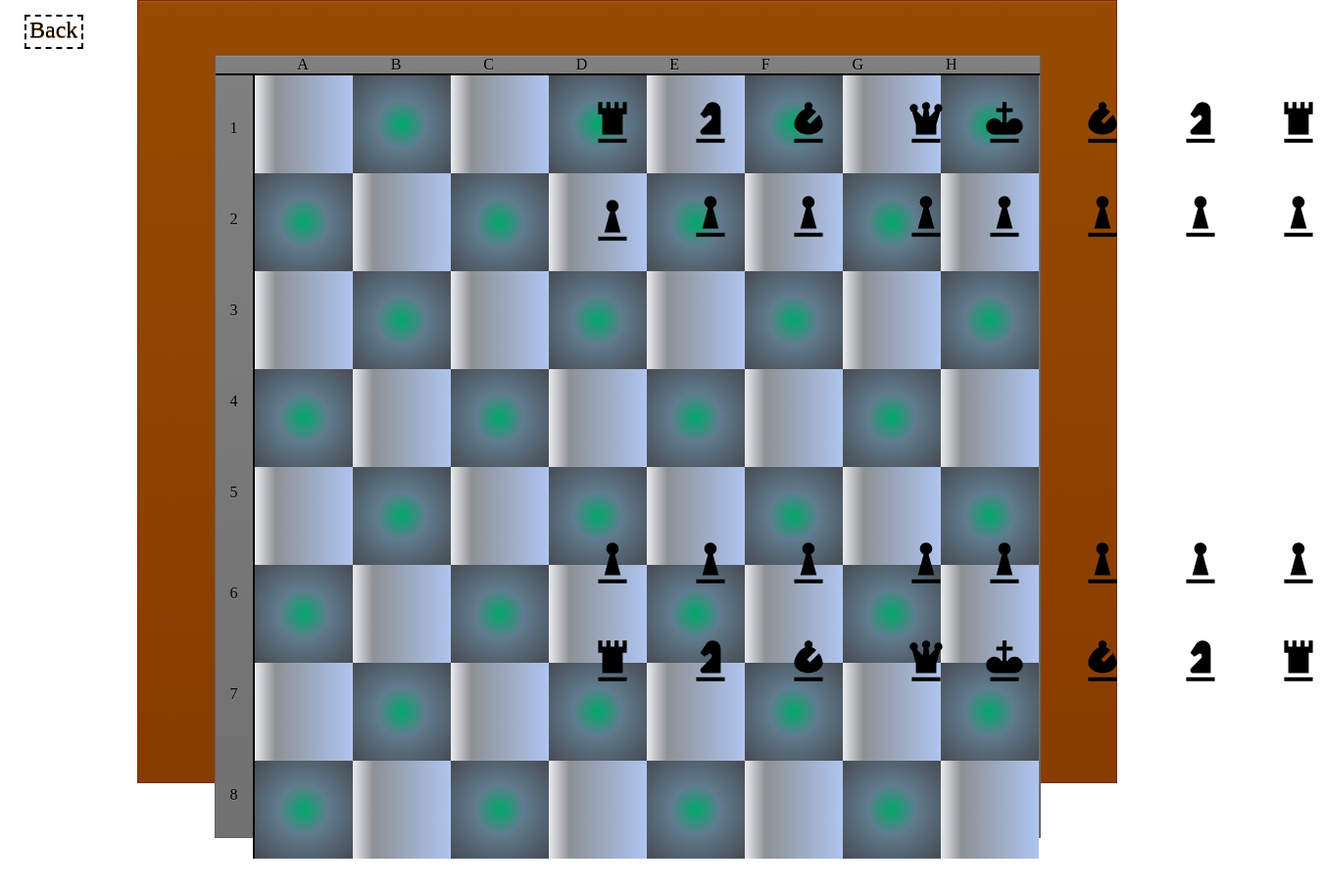
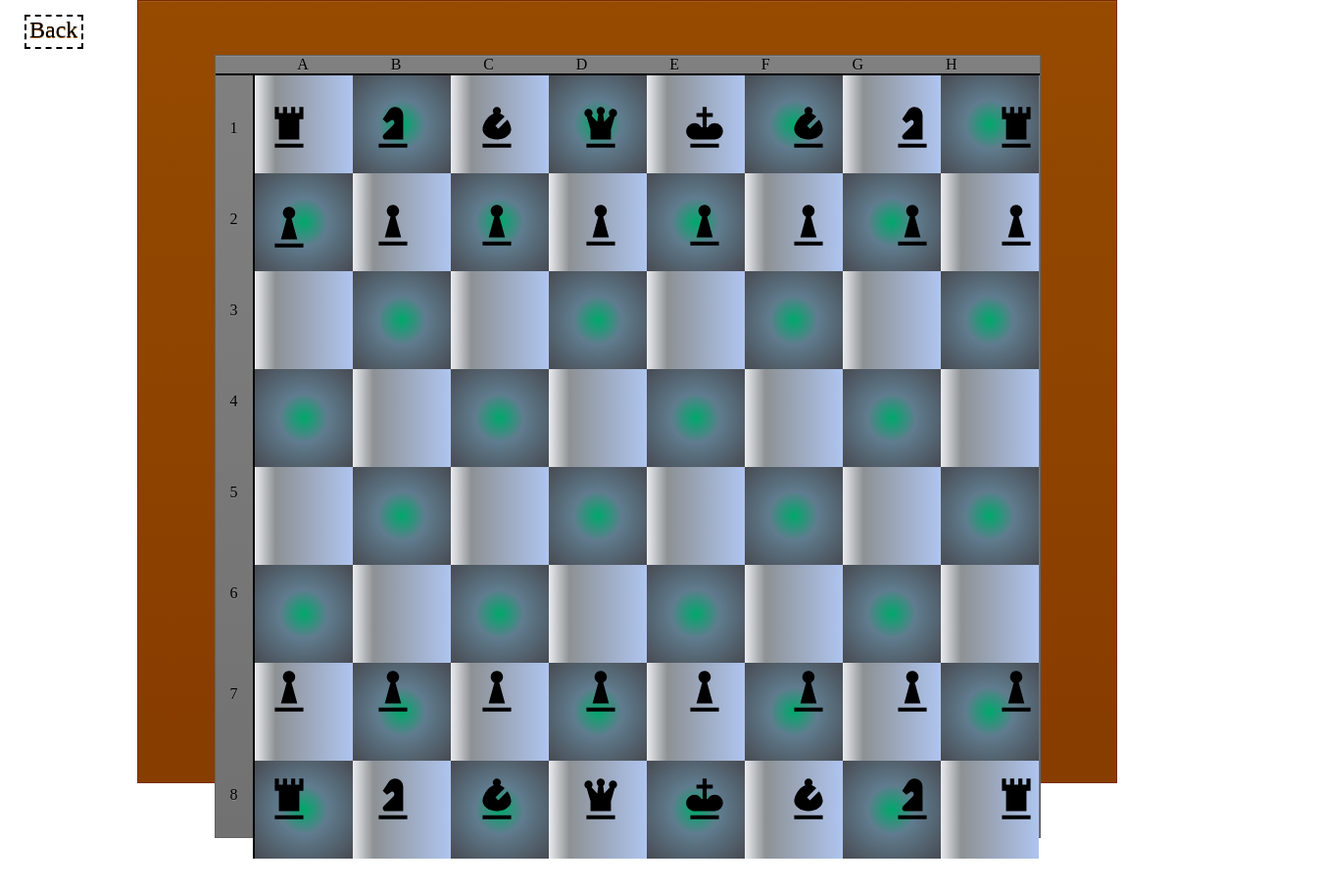
Before and after one commit to MortyStorm/home-work-public, a plain HTML site: page h-w_9/index.html in a window 1280 px wide. Shown: the whole page at 98% size, 1350 px wide, since content can reach past the window. Drawn offline with Linux system fonts and the light colour scheme.

Commit message:
fixed positioning

```diff
--- a/h-w_9/css/style.css
+++ b/h-w_9/css/style.css
@@ -4,6 +4,12 @@
     padding: 0;
 }
 
+.wrapper {
+    max-width: 1000px;
+    width: 100%;
+    margin: 0 auto;
+
+}
 
 .bg-chess {
     max-width: 1000px;
@@ -16,6 +22,7 @@
     text-shadow: 0 1px 0 #A55A0F;
     box-shadow: inset 0 1px 0 #A55A0F;
     margin: 0 auto;
+
 }
 
 .chess-board {
@@ -29,6 +36,7 @@
     max-width: 843px;
     width: 100%;
     margin: 55px auto;
+    position: relative;
 }
 
 .chess-letters {
@@ -89,7 +97,6 @@
 .board-container {
     display: flex;
     flex-flow: row wrap;
-    position: relative;
 }
 .first-row {
     display: inherit;
@@ -128,6 +135,10 @@ width: 100px;
 height: 100px;
 }
 
+.hack {
+    position: relative;
+}
+
 .hack::before {
     content: "";
     display: block;
@@ -135,209 +146,214 @@ height: 100px;
 }
 
 /* правильно ли применен паддинг-хак? */
-
-.chess_front-r {
-    position: absolute;
-    top: 150px;
-    left: 600px;
-}
+/* как проверить на разные разрешения */
 
 img {
     width: 50px;
 }
 
+.chess_front-r {
+    position: absolute;
+    top: 100px;
+    left: 50px;
+}
+
 .chess_front-x2 {
     position: absolute;
-    top: 196px;
-    left: 700px;
+    top: 148px;
+    left: 156px;
 }
 
 .chess_front-x3 {
     position: absolute;
-    top: 196px;
-    left: 800px;
+    top: 148px;
+    left: 262px;
+
 }
 
 .chess_front-x4 {
     position: absolute;
-    top: 196px;
-    left: 920px;
+    top: 148px;
+    left: 368px;
+
 }
 
 .chess_front-x5 {
     position: absolute;
-    top: 196px;
-    left: 1000px;
+    top: 148px;
+    left: 474px;
+
 }
 
 .chess_front-x6 {
     position: absolute;
-    top: 196px;
-    left: 1100px;
+    top: 148px;
+    left: 580px;
+
 }
 
 .chess_front-x7 {
     position: absolute;
-    top: 196px;
-    left: 1200px;
+    top: 148px;
+    left: 686px;
+
 }
 
 .chess_front-x8 {
     position: absolute;
-    top: 196px;
-    left: 1300px;
+    top: 148px;
+    left: 792px;
 }
-
-.opposite-row-front {
-    position: absolute;
-    bottom: 196px;
-    left: 600px;
-}
-
-.opposite-row-front-x2 {
-    position: absolute;
-    bottom: 196px;
-    left: 700px;
-}
-
-.opposite-row-front-x3 {
-    position: absolute;
-    bottom: 196px;
-    left: 800px;
-}
-
-.opposite-row-front-x4 {
-    position: absolute;
-    bottom: 196px;
-    left: 920px;
-}
-
-.opposite-row-front-x5 {
-    position: absolute;
-    bottom: 196px;
-    left: 1000px;
-}
-
-.opposite-row-front-x6 {
-    position: absolute;
-    bottom: 196px;
-    left: 1100px;
-}
-
-.opposite-row-front-x7 {
-    position: absolute;
-    bottom: 196px;
-    left: 1200px;
-}
-
-.opposite-row-front-x8 {
-    position: absolute;
-    bottom: 196px;
-    left: 1300px;
-}
-
-
 
 /* back row */
 
 .chess_back-r {
     position: absolute;
-    top: 50px;
-    left: 600px;
+    top: -2px;
+    left: 50px;
 }
 
 .chess_back-r-x2 {
     position: absolute;
-    top: 50px;
-    left: 700px;
+    top: -2px;
+    left: 156px;
 }
 
 .chess_back-r-x3 {
     position: absolute;
-    top: 50px;
-    left: 800px;
+    top: -2px;
+    left: 262px;
 }
 
 .chess_back-r-x4 {
     position: absolute;
-    top: 50px;
-    left: 920px;
+    top: -2px;
+    left: 368px;
 }
 
 .chess_back-r-x5 {
     position: absolute;
-    top: 50px;
-    left: 1000px;
+    top: -2px;
+    left: 474px;
 }
 
 .chess_back-r-x6 {
     position: absolute;
-    top: 50px;
-    left: 1100px;
+    top: -2px;
+    left: 580px;
 }
 
 .chess_back-r-x7 {
     position: absolute;
-    top: 50px;
-    left: 1200px;
+    top: -2px;
+    left: 686px;
 }
+
 
 .chess_back-r-x8 {
     position: absolute;
-    top: 50px;
-    left: 1300px;
+    top: -2px;
+    left: 792px;
+}
+
+/* opposite fr */
+.opposite-row-front {
+    position: absolute;
+    bottom: 120px;
+    left: 50px;
+}
+
+.opposite-row-front-x2 {
+    position: absolute;
+    bottom: 120px;
+    left: 156px;
+}
+
+.opposite-row-front-x3 {
+    position: absolute;
+    bottom: 120px;
+    left: 262px;
+}
+
+.opposite-row-front-x4 {
+    position: absolute;
+    bottom: 120px;
+    left: 368px;
+}
+
+.opposite-row-front-x5 {
+    position: absolute;
+    bottom: 120px;
+    left: 474px;
+}
+
+.opposite-row-front-x6 {
+    position: absolute;
+    bottom: 120px;
+    left: 580px;
+}
+
+.opposite-row-front-x7 {
+    position: absolute;
+    bottom: 120px;
+    left: 686px;
+}
+
+.opposite-row-front-x8 {
+    position: absolute;
+    bottom: 120px;
+    left: 792px;
 }
 
 /* back opposite row */
 
 .chess_back-op-r {
     position: absolute;
-    bottom: 96px;
-    left: 600px;
+    bottom: 10px;
+    left: 50px;
 }
 
 .chess_back-op-r-x2 {
     position: absolute;
-    bottom: 96px;
-    left: 700px;
+    bottom: 10px;
+    left: 156px;
 }
 
 .chess_back-op-r-x3 {
     position: absolute;
-    bottom: 96px;
-    left: 800px;
+    bottom: 10px;
+    left: 262px;
 }
 
 .chess_back-op-r-x4 {
     position: absolute;
-    bottom: 96px;
-    left: 920px;
+    bottom: 10px;
+    left: 368px;
 }
 
 .chess_back-op-r-x5 {
     position: absolute;
-    bottom: 96px;
-    left: 1000px;
+    bottom: 10px;
+    left: 474px;
 }
 
 .chess_back-op-r-x6 {
     position: absolute;
-    bottom: 96px;
-    left: 1100px;
+    bottom: 10px;
+    left: 580px;
 }
 
 .chess_back-op-r-x7 {
     position: absolute;
-    bottom: 96px;
-    left: 1200px;
+    bottom: 10px;
+    left: 686px;
 }
 
 .chess_back-op-r-x8 {
     position: absolute;
-    bottom: 96px;
-    left: 1300px;
+    bottom: 10px;
+    left: 792px;
 }
-
 
 /* numbers justify */
 
--- a/h-w_9/index.html
+++ b/h-w_9/index.html
@@ -7,6 +7,7 @@
     <link rel="stylesheet" href="css/style.css">
 </head>
 <body>
+    <div class="wrapper">
         <section class="bg-chess">
             <div class="chess-board">
                 <span class="chess-letters">
@@ -31,7 +32,7 @@
                 </div>
                 <div class="board-container">
                     <div class="first-row">
-                    <div class="sq_chess-board x-white hack">
+                        <div class="sq_chess-board x-white hack img-in-it">
 
                         </div>
                         <div class="sq_chess-board x-black hack">
@@ -223,8 +224,8 @@
                     <div class="chess_front-r hack">
                         <img src="img/chess_pawn_icon_137768.svg">
                     </div>
-                <div class="chess_front-x2">
-                    <img src="img/chess_pawn_icon_137768.svg">
+                    <div class="">
+                        <img src="img/chess_pawn_icon_137768.svg" class="chess_front-x2">
                     </div>
                     <div class="chess_front-x3">
                         <img src="img/chess_pawn_icon_137768.svg">
@@ -246,7 +247,7 @@
                     </div>
                     <!-- back row -->
                     <div class="chess_back-r hack">
-                    <img src="img/chess_rook_icon_135773.svg">
+                        <img src="img/chess_rook_icon_135773.svg" class="">
                     </div>
                     <div class="chess_back-r-x2 hack">
                         <img src="img/chess_knight_icon_138769.svg">
@@ -326,6 +327,6 @@
             </div>
             <div class="back-btn"><a href="../index.html">Back</a></div>
         </section>
-
+    </div>
 </body>
 </html>
```
Lines whose indentation alone changed are shown as unchanged.
